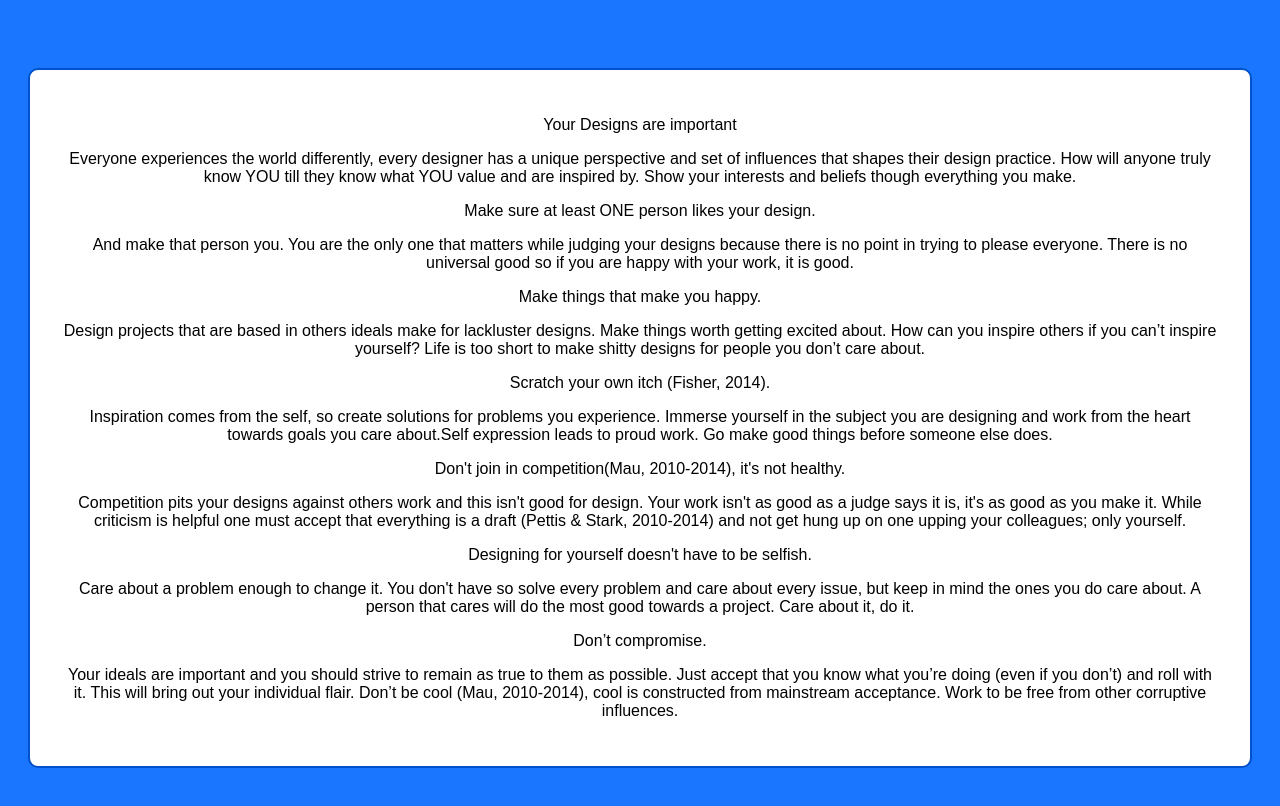
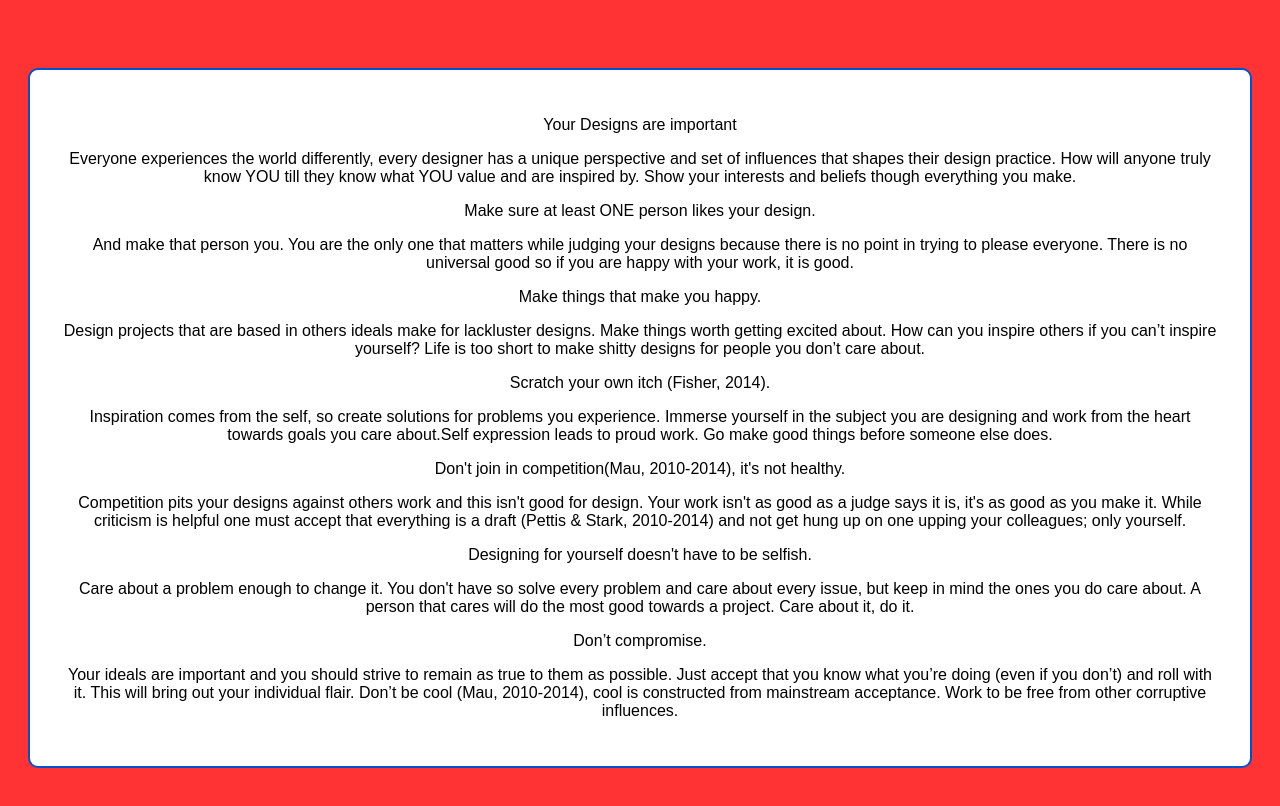
Before and after one commit to FaultedStar/Manifestation, a plain HTML site: page index.html in a window 1280 px wide. Drawn offline with Linux system fonts and the light colour scheme.

Commit message:
style test

```diff
--- a/CSS/style.css
+++ b/CSS/style.css
@@ -6,7 +6,7 @@ font-family: 'Fira Sans', sans-serif;
   padding-top: 40px;
   padding-bottom: 40px;
 
-background-color: #1a75ff; /*blue background*/
+background-color: #ff3333; /*blue background*/
 
 }
 
```
